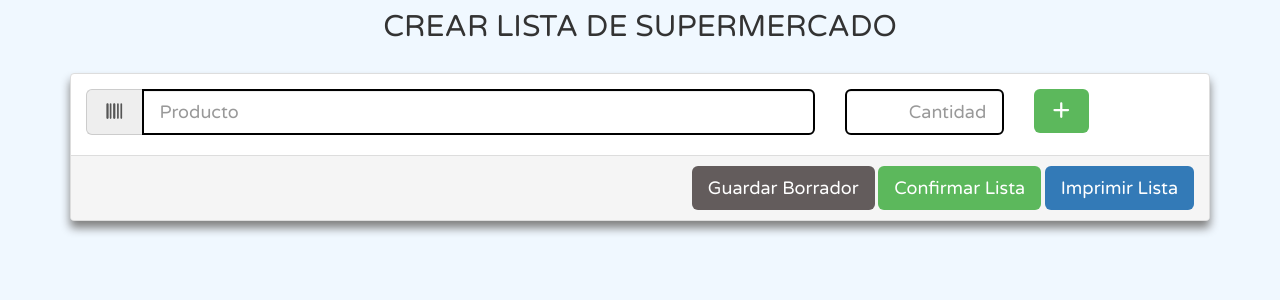
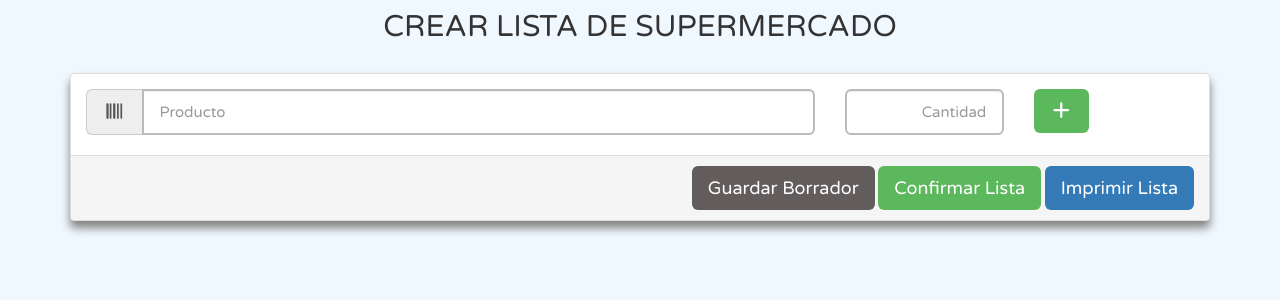
Before and after one commit to braian09millo/Inventario, an ASP.NET MVC app: page /ListaMercado/ListaMercadoView in a window 1280 px wide. Shown: the part 51-351 px from the top of the page. Run offline with ASP.NET Core 8 and stand-ins for ASP.NET MVC 5, Linux system fonts and the light colour scheme; the project's own start-up code is not run, and a stand-in starts its controllers and pages; some libraries are stand-ins or nearby versions.

Commit message:
se cambia el borde de los input de crear lista

```diff
--- a/API_Inventory/API_Inventory/Content/Site.css
+++ b/API_Inventory/API_Inventory/Content/Site.css
@@ -11,7 +11,8 @@ body {
 }
 
 .form-control {
-    border: 2px solid #000 !important;
+    border: 2px solid #bbb !important;
+    font-size: 15px !important;
     transition: 1s;
 }
 
```
